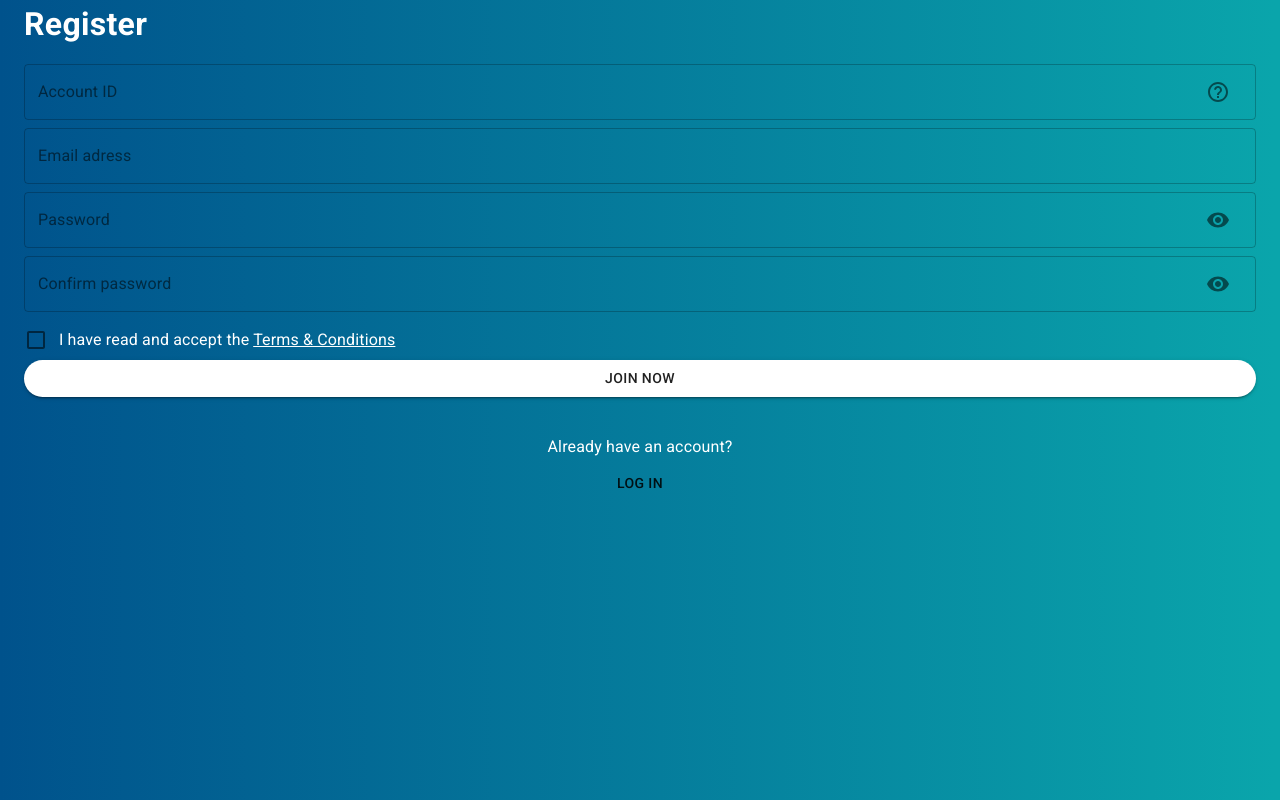
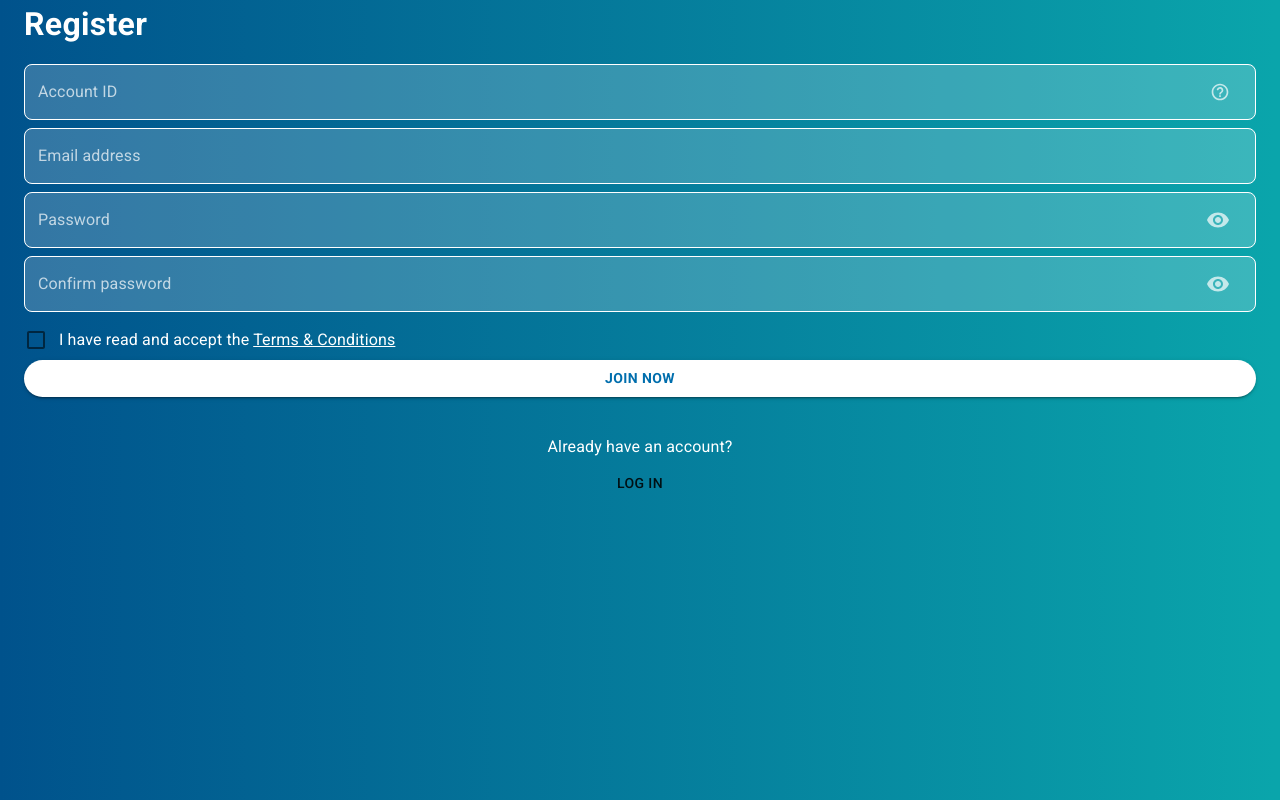
Before and after one commit to srzvan/symmetrical-octo-fiesta, a Next.js app: page / in a window 1280 px wide. Built offline with nearby package versions, Linux system fonts and the light colour scheme.

Commit message:
cleaned up styles, fixed outlined input label animation

```diff
--- a/src/components/DarkTooltip.tsx
+++ b/src/components/DarkTooltip.tsx
@@ -1,9 +1,9 @@
 import * as React from "react";
-import { Button, makeStyles, Tooltip, TooltipProps } from "@material-ui/core";
+import { Button, makeStyles, Theme, Tooltip, TooltipProps } from "@material-ui/core";
 
 import { HelpOutlineRounded as HelpOutlineRoundedIcon } from "@material-ui/icons";
 
-const useStyles = makeStyles({
+const useStyles = makeStyles((theme: Theme) => ({
   arrow: {
     color: "#32424E",
   },
@@ -27,8 +27,9 @@ const useStyles = makeStyles({
   closeButton: {
     color: "inherit",
     alignSelf: "flex-end",
+    fontWeight: theme.typography.fontWeightBold,
   },
-});
+}));
 
 function DarkTooltip(props: TooltipProps) {
   const { title, ...otherProps } = props;
--- a/src/components/RegisterForm.tsx
+++ b/src/components/RegisterForm.tsx
@@ -10,6 +10,7 @@ import {
   makeStyles,
   OutlinedInput,
   TextField,
+  Theme,
   Typography,
   Zoom,
 } from "@material-ui/core";
@@ -21,10 +22,27 @@ import { HelpOutlineRounded as HelpOutlineRoundedIcon } from "@material-ui/icons
 
 const { useState } = React;
 
-const useStyles = makeStyles({
+const useStyles = makeStyles((theme: Theme) => ({
   form: {
     "& > *:not(:last-child)": {
       marginBottom: ".5rem",
+    },
+    "& .MuiFormLabel-root": {
+      color: "inherit",
+      opacity: 0.7,
+    },
+    "& .MuiInputBase-root": {
+      borderRadius: "8px",
+      borderColor: "white",
+      color: "white",
+      backgroundColor: "rgba(255, 255, 255, 0.2)",
+      "& .MuiOutlinedInput-notchedOutline": {
+        borderColor: "inherit",
+      },
+    },
+    "& .MuiInputAdornment-root .MuiIconButton-label": {
+      color: "white",
+      opacity: 0.7,
     },
   },
   checkbox: {
@@ -42,9 +60,15 @@ const useStyles = makeStyles({
   },
   submitButton: {
     borderRadius: "2.5em",
+    color: "#006EAD",
+    fontWeight: theme.typography.fontWeightBold,
     backgroundColor: "white",
+    "&.Mui-disabled": {
+      color: "#006EAD",
+      backgroundColor: "rgba(255, 255, 255, 0.6)",
+    },
   },
-});
+}));
 
 function RegisterForm() {
   const [isAccountIdTooltipOpen, setisAccountIdTooltipOpenOpen] = useState(false);
@@ -71,6 +95,7 @@ function RegisterForm() {
         <OutlinedInput
           id="account-id"
           type="password"
+          label="Account ID"
           endAdornment={
             <DarkTooltip
               TransitionComponent={Zoom}
@@ -103,19 +128,20 @@ function RegisterForm() {
             >
               <InputAdornment position="end">
                 <IconButton aria-label="Toggle password visibility" onClick={handleAccountIdTooltipOpen}>
-                  <HelpOutlineRoundedIcon />
+                  <HelpOutlineRoundedIcon fontSize="small" />
                 </IconButton>
               </InputAdornment>
             </DarkTooltip>
           }
         />
       </FormControl>
-      <TextField label="Email adress" variant="outlined" fullWidth />
+      <TextField label="Email address" variant="outlined" fullWidth />
       <FormControl variant="outlined" fullWidth>
         <InputLabel htmlFor="password">Password</InputLabel>
         <OutlinedInput
           id="password"
           type="password"
+          label="Password"
           endAdornment={
             <InputAdornment position="end">
               <IconButton aria-label="Toggle password visibility">
@@ -130,6 +156,7 @@ function RegisterForm() {
         <OutlinedInput
           id="confirm-password"
           type="password"
+          label="Confirm password"
           endAdornment={
             <InputAdornment position="end">
               <IconButton aria-label="Toggle password visibility">
```
